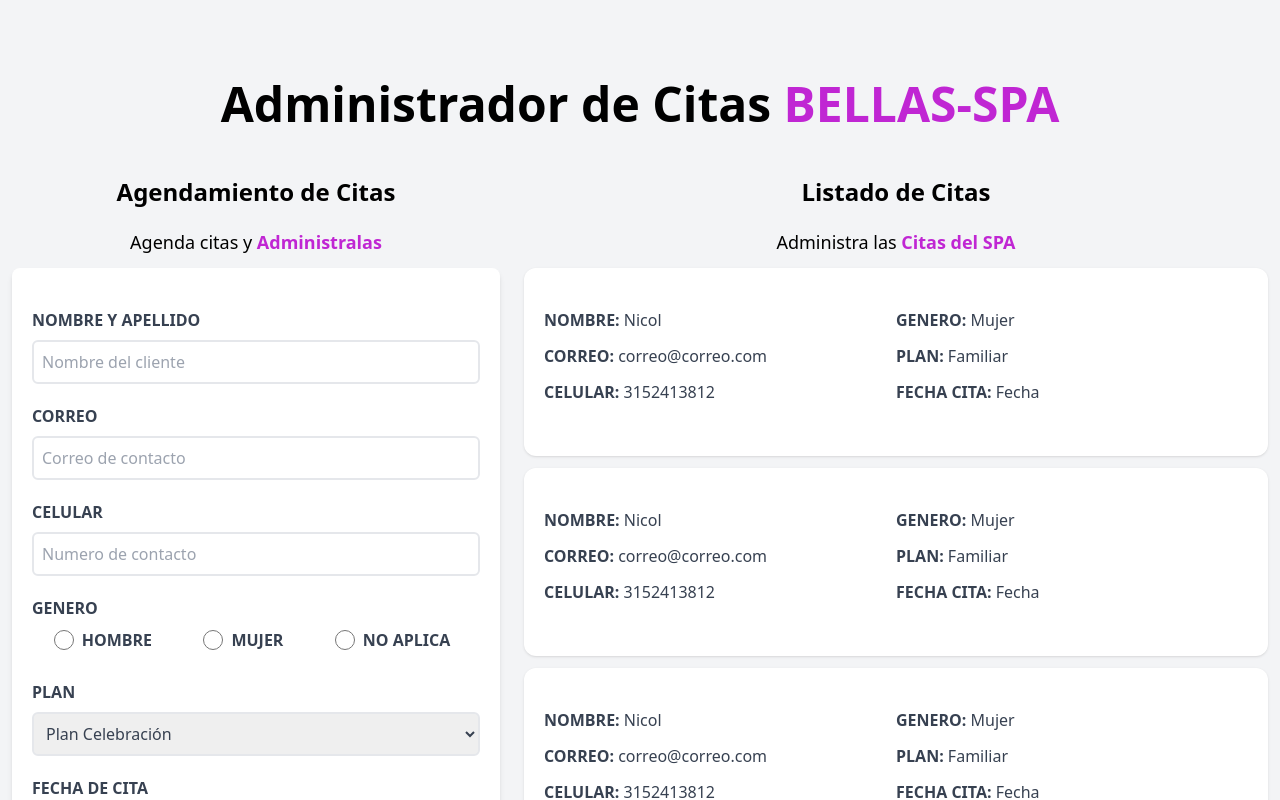
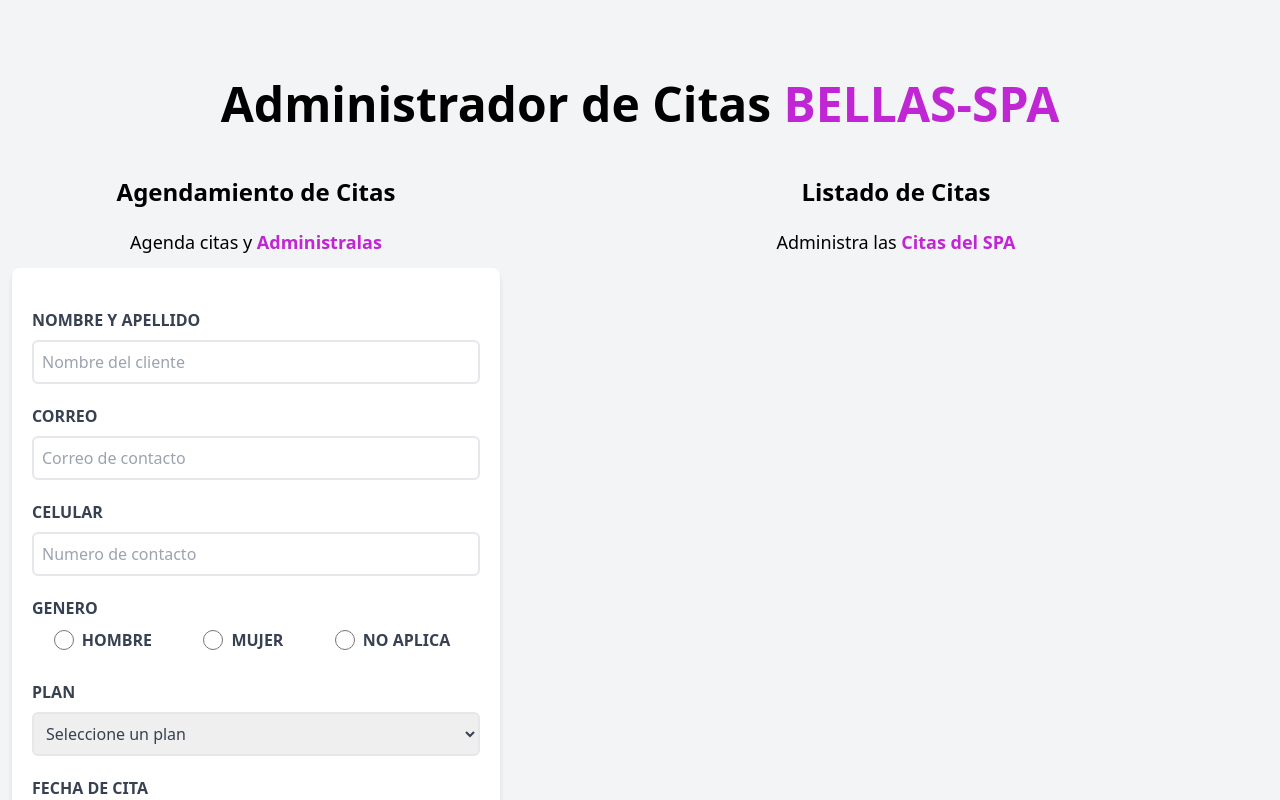
Before and after one commit to dlozanoc82/agenda-spa, a React (Vite) app: page / in a window 1280 px wide. Shown: the top 800 px of the page. Built offline with nearby package versions, Linux system fonts and the light colour scheme.

Commit message:
:sparkles: Iterando el array de datos en Lista Clientes

```diff
--- a/src/App.jsx
+++ b/src/App.jsx
@@ -13,7 +13,7 @@ function App() {
 
             <div className="mt-12 md:flex">
                 <Formulario cliente={cliente} setCliente={setCliente} />
-                <ListaClientes />
+                <ListaClientes cliente={cliente} />
             </div>
 
         </div>
--- a/src/components/Cliente.jsx
+++ b/src/components/Cliente.jsx
@@ -1,27 +1,30 @@
 
-const Cliente = () => {
+const Cliente = ({persona}) => {
+
+    const {nombre, correo, celular, genero, plan, fecha } = persona;
+
     return (
             <div className="bg-white m-3 shadow rounded-xl px-5 py-10 lg:flex">
                 <div className="lg:w-1/2">
                 <p className="font-bold mb-3 text-gray-700 uppercase">Nombre: {''}
-                    <span className="font-normal normal-case ">Nicol</span>
+                    <span className="font-normal normal-case ">{nombre}</span>
                 </p>
                 <p className="font-bold mb-3 text-gray-700 uppercase">Correo: {''}
-                    <span className="font-normal normal-case ">correo@correo.com</span>
+                    <span className="font-normal normal-case ">{correo}</span>
                 </p>
                 <p className="font-bold mb-3 text-gray-700 uppercase">Celular: {''}
-                    <span className="font-normal normal-case ">3152413812</span>
+                    <span className="font-normal normal-case ">{celular}</span>
                 </p>
                 </div>
                 <div className="lg:w-1/2">
                 <p className="font-bold mb-3 text-gray-700 uppercase">Genero: {''}
-                    <span className="font-normal normal-case ">Mujer</span>
+                    <span className="font-normal normal-case ">{genero}</span>
                 </p>
                 <p className="font-bold mb-3 text-gray-700 uppercase">Plan: {''}
-                    <span className="font-normal normal-case ">Familiar</span>
+                    <span className="font-normal normal-case ">{plan}</span>
                 </p>
                 <p className="font-bold mb-3 text-gray-700 uppercase">Fecha Cita: {''}
-                    <span className="font-normal normal-case ">Fecha</span>
+                    <span className="font-normal normal-case ">{fecha}</span>
                 </p>
                 </div>
             </div>
--- a/src/components/Formulario.jsx
+++ b/src/components/Formulario.jsx
@@ -12,9 +12,11 @@ function Formulario({cliente, setCliente}) {
     const [error, setError] = useState(false);
     const [alerta, setAlerta] = useState({});
 
-    console.log({
-        nombre, correo, celular, genero, plan, fecha
-    });
+    const generarId = () => {
+        const random = Math.random().toString(36).substr(2);
+        const fecha = Date.now().toString(36);
+        return random + fecha;
+    }
 
     const handleOptionChange = (event) => {
         setGenero(event.target.value);
@@ -41,7 +43,6 @@ function Formulario({cliente, setCliente}) {
             msg: 'Cita agendada correctamente',
             error: false
         })
-        setError(false);
 
         //Objeto Cliente
         const objCliente = {
@@ -50,9 +51,11 @@ function Formulario({cliente, setCliente}) {
             celular,
             genero,
             plan,
-            fecha
+            fecha,
+            id: generarId()
         }
 
+        //Guardar Cliente en Array
         setCliente([...cliente, objCliente]);
 
         //Reiniciar Form
@@ -125,15 +128,36 @@ function Formulario({cliente, setCliente}) {
                     <p className="block text-gray-700 uppercase font-bold mb-2">Genero</p>
                     <div className="mb-5 flex flex-wrap justify-between md:justify-around">
                         <div className="flex items-center mb-2">
-                            <input id="hombre" type="radio" name="genero" value="Hombre" className="w-5 h-5" onChange={handleOptionChange} />
+                            <input
+                                id="hombre"
+                                type="radio"
+                                name="genero"
+                                value="Hombre"
+                                className="w-5 h-5"
+                                checked={genero === 'Hombre'}
+                                onChange={handleOptionChange} />
                             <label htmlFor="hombre" className="px-2 text-gray-700 uppercase font-bold">Hombre</label>
                         </div>
                         <div className="flex items-center mb-2">
-                            <input id="mujer" type="radio" name="genero" value="Mujer" className="w-5 h-5" onChange={handleOptionChange} />
+                            <input
+                                id="mujer"
+                                type="radio"
+                                name="genero"
+                                className="w-5 h-5"
+                                value="Mujer"
+                                checked={genero === 'Mujer'}
+                                onChange={handleOptionChange} />
                             <label htmlFor="mujer" className="px-2 text-gray-700 uppercase font-bold">Mujer</label>
                         </div>
                         <div className="flex items-center mb-2">
-                            <input id="otro" type="radio" name="genero" value="No Aplica" className="w-5 h-5 " onChange={handleOptionChange} />
+                            <input
+                                id="otro"
+                                type="radio"
+                                name="genero"
+                                className="w-5 h-5 "
+                                value="No Aplica"
+                                checked={genero === 'No Aplica'}
+                                onChange={handleOptionChange} />
                             <label htmlFor="otro" className="px-2 text-gray-700 uppercase font-bold">No Aplica</label>
                         </div>
                     </div>
@@ -146,6 +170,7 @@ function Formulario({cliente, setCliente}) {
                         name="plan-spa"
                         id=""
                         className="border-2 w-full p-2 mt-2 text-gray-700 border-gray-200 rounded-md focus:outline-fuchsia-500"
+                        value={plan}
                         onChange={handleSelectChange}
                     >
                         <option value="" disabled>Seleccione un plan</option>
--- a/src/components/ListaClientes.jsx
+++ b/src/components/ListaClientes.jsx
@@ -1,6 +1,6 @@
 import Cliente from "./Cliente"
 
-const ListaClientes = () => {
+const ListaClientes = ({cliente}) => {
 
     return (
         <div className="md:w-1/2 lg:w-3/5 md:h-screen md:overflow-y-scroll">
@@ -10,12 +10,13 @@ const ListaClientes = () => {
                     <span className="text-fuchsia-600 font-bold">Citas del SPA</span>
                 </p>
 
-            <Cliente />
-            <Cliente />
-            <Cliente />
-            <Cliente />
-            <Cliente />
-            <Cliente />
+            {cliente.map( (persona) =>(
+                <Cliente
+                    key={persona.id}
+                    persona={persona}
+                />
+            ))}
+
         </div>
     )
 }
```
